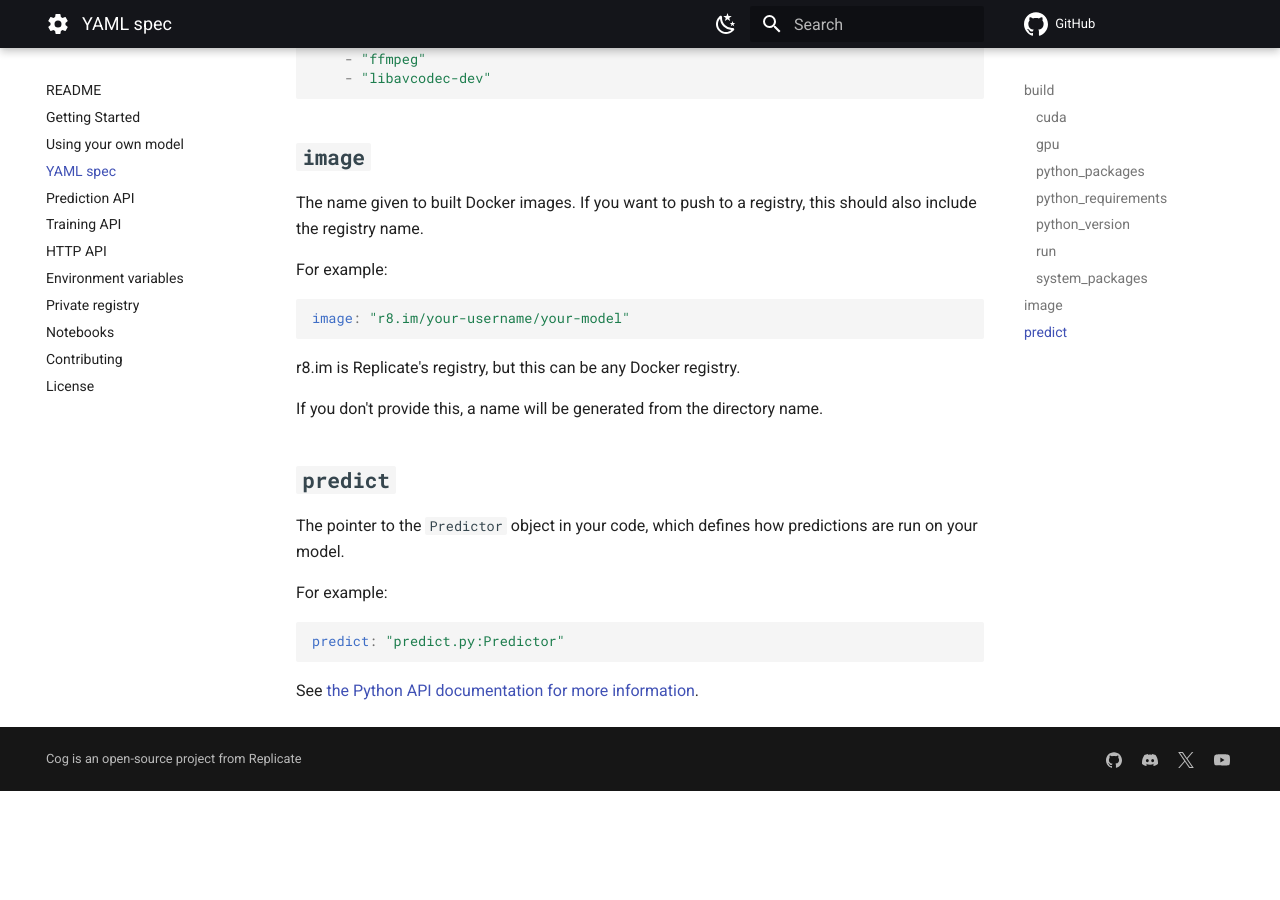
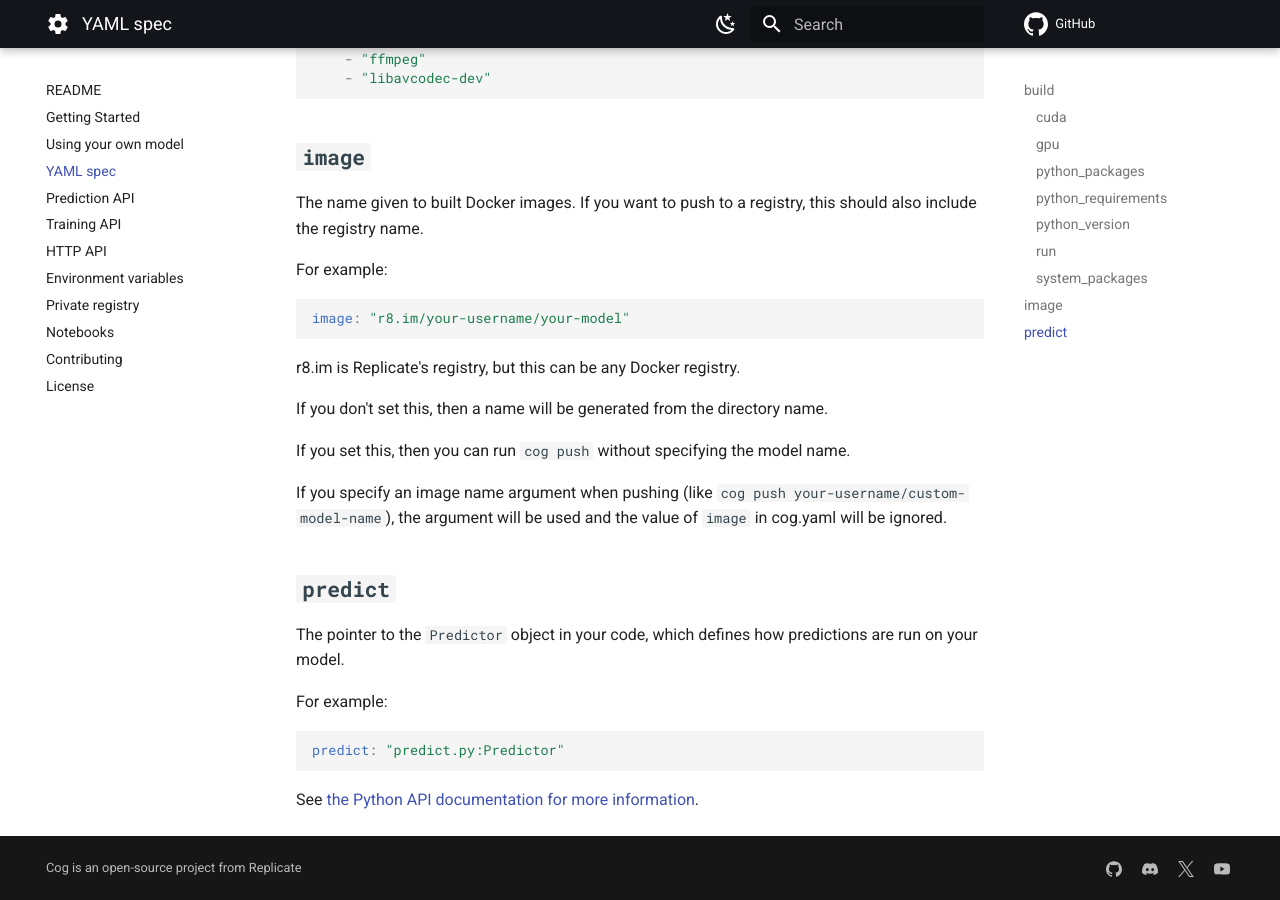
Before and after one commit to matgthewslhih/cog, an MkDocs documentation site: the page built from docs/yaml.md, in a window 1280 px wide and 900 px high, scrolled down 3296 px. Built offline with MkDocs 1.6.1 and Material for MkDocs 9.7.7, drawn with Linux system fonts in a browser that asks for light colours; comment, search, counter and statistics services are not loaded; before the commit the page ends 4087 px from its top, so only the background shows below that.

Commit message:
document how cog.yaml `image` works with `cog push` (#1679)
tweak wording

```diff
--- a/docs/yaml.md
+++ b/docs/yaml.md
@@ -156,7 +156,11 @@ image: "r8.im/your-username/your-model"
 
 r8.im is Replicate's registry, but this can be any Docker registry.
 
-If you don't provide this, a name will be generated from the directory name.
+If you don't set this, then a name will be generated from the directory name.
+
+If you set this, then you can run `cog push` without specifying the model name.
+
+If you specify an image name argument when pushing (like `cog push your-username/custom-model-name`), the argument will be used and the value of `image` in cog.yaml will be ignored.
 
 ## `predict`
 
```
Also changed, not shown: docs/getting-started.md (+0 -1 lines).
